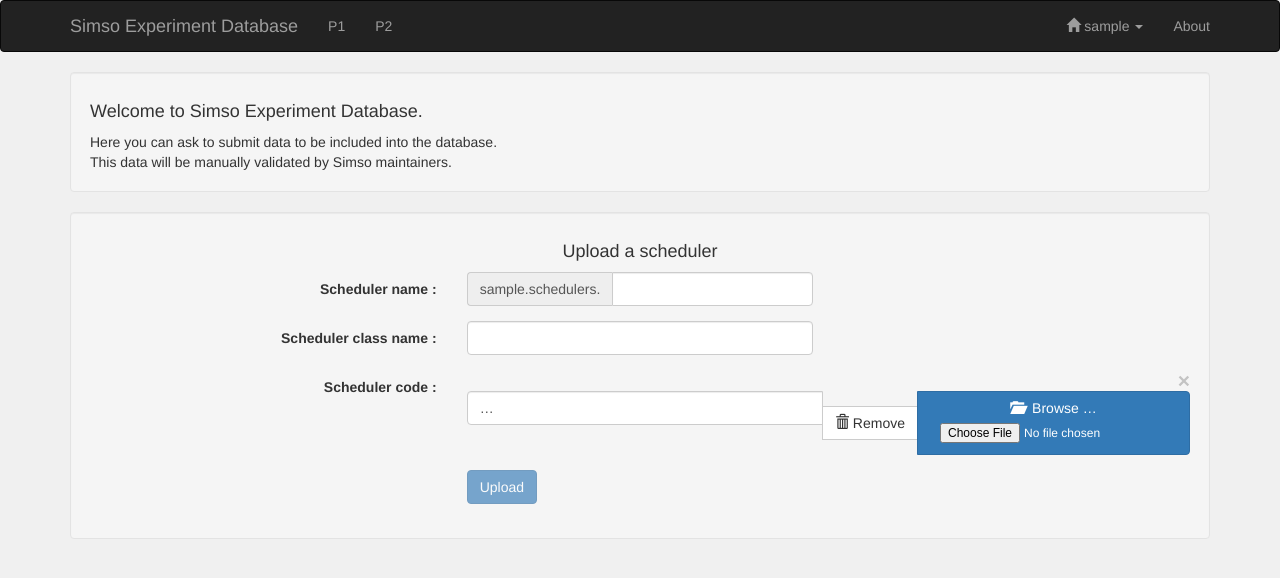
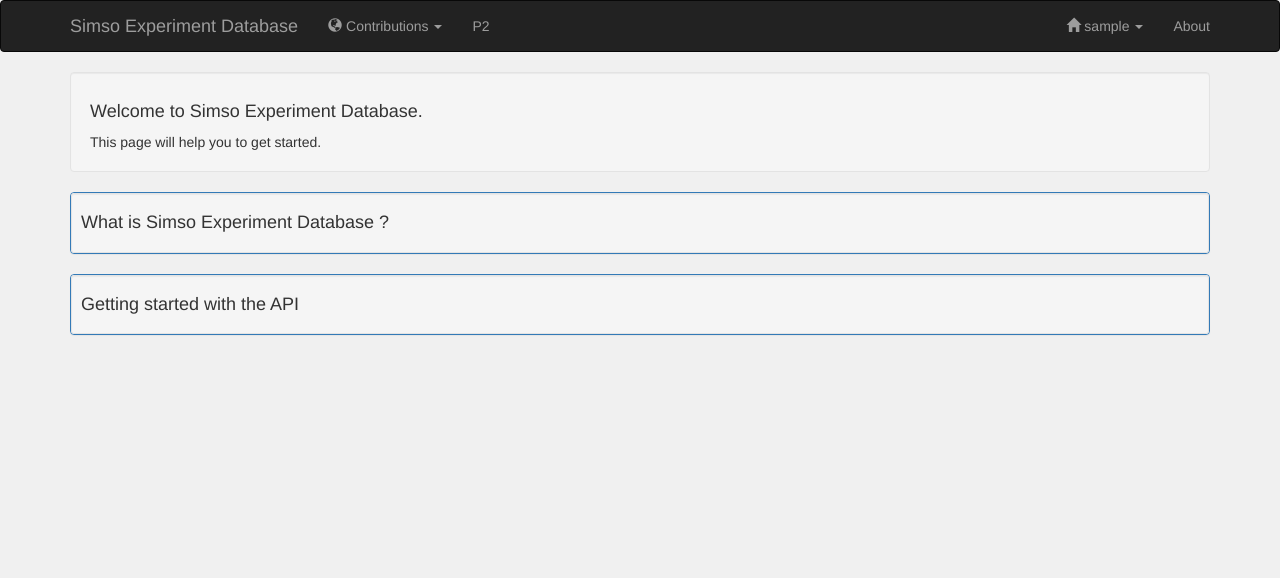
Before and after one commit to Scriptopathe/simso-exp, a Django app: page / in a window 1280 px wide. Shown: the top 578 px of the page. Run offline with Django 3.2, Linux system fonts and the light colour scheme; the visitor is signed in with stand-in values (Sample User, id 1); parts of the project's set-up code (start-up, migrations or seed data) failed here and were passed over; some libraries are stand-ins or nearby versions.

Commit message:
Added documentation in the start page and moved upload_scheduler to a different page

```diff
--- a/simsoexp/static/style.css
+++ b/simsoexp/static/style.css
@@ -38,3 +38,7 @@ body {
     border-radius: 10px; border: 2px solid #A0A0FF;
 	margin: 1em;
 }
+
+.blue {
+	color: dodgerblue;
+}
--- a/simsoexp/templates/app.html
+++ b/simsoexp/templates/app.html
@@ -2,155 +2,242 @@
 
 {% block content %}
 
+{% load staticfiles %}
+<script src="{% static 'ace.js' %}" type="text/javascript" charset="utf-8"></script>
 
 <div class="well">
     <h4>Welcome to Simso Experiment Database.</h4>
-    Here you can ask to submit data to be included into the database.<br />
-    This data will be manually validated by Simso maintainers.<br />
-</div>
-<div class="well">
-    <form id="sched_upload_form" class="form-horizontal" method="post"
-        action="{% url 'simsoexp.views.upload_scheduler' %}">
-
-        {% csrf_token %}
-        <center><h4>Upload a scheduler</h4></center>
-        <div class="form-group">
-            <label class="control-label col-sm-4">Scheduler name : </label>
-            <div class="col-sm-4">
-                <div class="input-group">
-                    <span class="input-group-addon">{{user.username}}.schedulers.</span>
-                    <input class="form-control" type="text" name="sched_name"></input>
+    This page will help you to get started.
 </div>
 
+<div class="panel panel-primary">
+	<div class="well well-sm"
+		data-toggle="collapse"
+		style="margin-bottom: 0px; cursor: pointer;"
+		data-target="#collapse1">
+        <h4>What is Simso Experiment Database ?</h4>
     </div>
-            <div id="name_error" class="alert alert-danger alert-sm col-sm-4 info" style="display: none">
 
+    <div id="collapse1" class="panel-collapse collapse" style="margin: 1em;">
+
+        <div class="">
+            <h4 class="blue">
+                What is Simso Experiment Database ?
+            </h4>
+            <p align="justify">
+                Simso Experiment Database is an open source platform for sharing experiments made with Simso.
+                It provides a collection of Test Sets and Schedulers that can be used to make experiments with Simso.
+                A Test Set is a set of many Simso Configuration files which are used to analyse the behavior of a scheduler
+                a lot of different scenarios.
+                All these features are designed to help researchers working on Scheduling algorithms to be able to reproduce
+                other people's experiments.
+            </p>
+            <h4 class="blue">
+                What can I do with Simso Experiment Database ?
+            </h4>
+            <p align="justify">
+                The platform is composed of 2 main services :
+                <div class="well well-sm">
+                    <h5 class="blue">A simple yet powerful python API that helps you :</h5>
+                    <ul>
+                        <li>
+                            Run simulations using schedulers and test sets in the Database.
+                        </li>
+                        <li>
+                            Upload your own test sets
+                            <div class="alert alert-warning alert-sm">
+                                Note : Test Sets are validated manually by the Database maintainers.
                             </div>
+                        </li>
+                    </ul>
                 </div>
-        <div class="form-group">
-            <label class="control-label col-sm-4">Scheduler class name : </label>
-            <div class="col-sm-4">
-                <input class="form-control" type="text" name="sched_class_name"></input>
+                <div class="well well-sm">
+                    <h5 class="blue">A Web Service (this website) which helps you :</h5>
+                    <ul>
+                        <li>
+                            Upload your own scheduler.
+                            <div class="alert alert-warning alert-sm">
+                                Note : Schedulers are validated manually by the Database maintainers.
                             </div>
-            <div id="class_name_error" class="alert alert-danger alert-sm col-sm-4 info" style="display: none">
-
+                        </li>
+                        <li>
+                            View the other users contributions : Schedulers, Test Sets, Experiment results...
+                        </li>
+                    </ul>
                 </div>
+            </p>
         </div>
-        <div class="form-group">
-            <label class="control-label col-sm-4">Scheduler code : </label>
-            <div class="col-sm-8">
-                <input data-show-upload="false" class="file input-sm " type="file" name="sched_file"></input>
     </div>
 </div>
 
-        <div class="form-group">
-            <label class="control-label col-sm-4"></label>
-            <div class="col-sm-4">
-                <input disabled class="btn btn-primary" type="submit" value="Upload" />
-                 <span id="upload_animation" style="display: none">
-                    <span class="glyphicon glyphicon-refresh glyphicon-refresh-animate">
-                    </span> Uploading...
-                 </span>
+<div class="panel panel-primary">
+	<div class="well well-sm"
+		data-toggle="collapse"
+		style="margin-bottom: 0px; cursor: pointer;"
+		data-target="#collapse2">
+        <h4>Getting started with the API</h4>
+    </div>
+    <div id="collapse2" class="panel-collapse collapse" style="margin: 1em;">
+        <!-- Requirements -->
+        <h4 class="blue">
+            System requirements
+        </h4>
+        <p>
+            The following components are required in order to run the API :
+            <ul>
+                <li><a href="https://www.python.org/downloads/">Python 3.x</a></li>
+                <li><a href="http://projects.laas.fr/simso/doc/introduction.html">Simso</a></li>
+            </ul>
+        </p>
+        <h4 class="blue">
+            Installing the API.
+        </h4>
+        <p>
+            TODOOOOOOOOOOOOOOOOOOOOOOOOOOOOOOOOOOOOOOOOOOOOOOOOOOOOOOOOOOOOOOOOOOo
+        </p>
+        <!-- Connecting to the database -->
+        <h4 class="blue">
+            Connecting to the database.
+        </h4>
+        <div readonly class="editor" id="editor1" style="height: 6em">from simsoexp.simsodb import SimsoDatabase, Experiment
+# First way : you'll be prompted credentials in command line.
+db = SimsoDatabase("{{ domain }}")
+# Second way : provide your credentials
+db = SimsoDatabase("{{ domain }}", "username", "password")</div>
+
+
+        <!-- Running an experiment with local configuration. -->
+        <h4 class="blue">
+            Running an experiment with a custom configuration.
+        </h4>
+        <p>
+            This example shows how to run an experiment using local Simso Configuration files.
+            Here, the files are read from disk, but you can create Simso Configuration files manually or
+            with a generator
+            (see <a href="http://projects.laas.fr/simso/doc/text_mode.html#creating-a-configuration-from-scratch">Creating a configuration from scratch</a>).
+
+            <div class="alert alert-warning">
+                <span class="glyphicon glyphicon-warning-sign"></span>
+                You cannot upload an experiment to the Database when you used a custom test set.
+                You must upload the test set first, and wait for the Database maintainers to validate it.
+            </div>
+        </p>
+        <div readonly class="editor" id="editor2" style="height: 21em"># Configure the experiment.
+scheduler_name = "simso.schedulers.EDF"
+files = ["test/test.xml", "test/configuration.xml"]
+
+# Create the experiment.
+config = [Configuration(f) for f in files]
+e = Experiment(db, config, db.schedulers(scheduler_name)[0])
+
+# Run the experiment
+e.run()
+
+# In this case : you cannot upload the experiment.
+# e.upload()
+
+# Get the metrics
+print(repr(e.metrics))
+
+# Get the simulation results
+print(repr(e.results))</div>
+
+        <!-- remote conf -->
+        <h4 class="blue">
+            Running an experiment with a remote configuration.
+        </h4>
+        <p>
+            This example shows how to run an experiment using remote Simso Configuration files.
+            After running the experiment, you can upload it to the Database.
+
+            <div class="alert alert-warning">
+                <span class="glyphicon glyphicon-warning-sign"></span>
+                Only the most relevant metrics will be sent to the database.
+                The full experiment results trace won't be uploaded.
+                However, the experiment can easily be reproduced to get the same results.
+            </div>
+        </p>
+        <div readonly class="editor" id="editor3" style="height: 22em">scheduler_name = "superman.schedulers.EDF"
+
+# Gets all the categories
+categories = db.categories()
+
+# Gets all the testset for the choosen category
+testsets = db.testsets(categories[0])
+
+# Selects a testset
+testset = testsets[0]
+
+# Create the experiment
+e = Experiment(db, testset, db.schedulers(scheduler_name)[0])
+
+# Runs the experiment
+e.run()
+
+# [Optional] Uploads the experiment results to the database
+e.upload()
+</div>
+        <!-- remote conf -->
+        <h4 class="blue">
+            Uploading a Test Set.
+        </h4>
+        <p>
+            This example shows how to upload a Test Set.
+
+            <div class="alert alert-warning">
+                <span class="glyphicon glyphicon-warning-sign"></span>
+                The categories you choose for the test set must already exist in the Database.
+                (unless you are an database Administrator)
+            </div>
+        </p>
+
+        <div readonly class="editor" id="editor4" style="height: 12em"># Test meta data
+test_name = "my_test_name"
+categories = ["test_category1"]
+description = "description"
+
+# Configuration files.
+files = ["test/test.xml", "test/configuration.xml"]
+conf_files = [Configuration(f) for f in files]
+
+db.upload_testset(test_name, description, categories, conf_files)</div>
+
+    <!-- END -->
+        <h4 class="blue">
+            Getting experiment results.
+        </h4>
+        <p>
+            This example demonstrates how to retrieve experiment results from the database.
+            Of course, there are other ways to retrieve a test set from the database (you can
+            go the one you want given its id / name).
+        </p>
+        <div readonly class="editor" id="editor5" style="height: 17em">scheduler_name = "superman.schedulers.EDF"
+
+# Gets all the categories
+categories = db.categories()
+
+# Gets all the testset for the choosen category
+testsets = db.testsets(categories[0])
+
+# Selects a testset
+testset = testsets[0]
+
+# Gets the results
+res = db.results(testset, db.schedulers(scheduler_name)[0])
+
+print(repr(res))</div>
     </div>
 </div>
 
-        <div class="form-group info" id="upload_success" style="display: none">
-            <label class="control-label col-sm-4"></label>
-            <div class="col-sm-8">
-                <div id="upload_success_text" class="alert alert-success">
-                    File Successfully uploaded.
-                </div>
-            </div>
-        </div>
-        <div class="form-group info" id="upload_error" style="display: none">
-            <label class="control-label col-sm-4"></label>
-            <div class="col-sm-8">
-                <div  class="alert alert-danger">
-                    Error during file upload. The server may have experienced an internal error.
-                </div>
-            </div>
-        </div>
-        <div class="form-group info" id="form_error" style="display: none">
-            <label class="control-label col-sm-4"></label>
-            <div class="col-sm-8">
-                <div  class="alert alert-danger">
-                    Error during file upload. Check the that the data you submited is valid.
-                </div>
-            </div>
-        </div>
-    </form>
+<script>
 
-    <script>
-        var loading = false;
-        var selected_content = "";
-        $('input[name="sched_file"]').on('filecleared', function(evt) {
-            $('input[value="Upload"]').attr('disabled', true);
+for(var i = 1; i <= 5; i++) {
+    var editor = ace.edit("editor" + i);
+    editor.setReadOnly(true);
+    editor.setTheme("ace/theme/chrome");
+    editor.getSession().setMode("ace/mode/python");
+}
 
-        });
-        $('input[name="sched_file"]').change(function(evt) {
-            var file = evt.target.files[0];
-            var reader = new FileReader();
-
-            reader.onload = function(e) {
-                selected_content = e.target.result;
-                loading = false;
-                $('input[value="Upload"]').attr('disabled', false);
-            };
-
-            reader.readAsText(file);
-            loading = true;
-        });
-        $("#sched_upload_form").submit(function(event) {
-            // Prevent from submiting normally
-            event.preventDefault();
-            var form = $(this);
-            var name = form.find('input[name="sched_name"]').val();
-            var class_name = form.find('input[name="sched_class_name"]').val();
-            var url = form.attr('action');
-            var posting = $.post(url, {
-                csrfmiddlewaretoken: "{{ csrf_token }}",
-                sched_name: name,
-                sched_class_name: class_name,
-                sched_content: selected_content
-            });
-            $('.info').css('display', 'none');
-            $('#upload_animation').css('display', 'inline');
-            posting.done(function(data) {
-                $('#upload_animation').css('display', 'none');
-                if(data.indexOf("error") > -1) {
-                    // There is an error
-                    $('#form_error').css('display', 'block');
-                    var msgCode = data.split(':');
-                    var errorMessage = msgCode[2];
-                    var errorTarget = msgCode[1];
-                    if(errorTarget == "name") {
-                        $('#name_error').css('display', 'block');
-                        $('#name_error').text(errorMessage);
-                    } else if (errorTarget == "class_name") {
-                        $('#class_name_error').css('display', 'block');
-                        $('#class_name_error').text(errorMessage);
-                    }
-                } else {
-                    // Everything went fine.
-                    $('#upload_success').css('display', 'block');
-                    if(data == "new") {
-                        $('#upload_success_text').text("New scheduler " + name +" successfully uploaded.");
-                    }
-                    else if(data == "override") {
-                        $('#upload_success_text').text("Scheduler " + name + " successfully updated.");
-                    }
-                    else {
-                        $('#upload_success_text').text("Unkown answer from the server...");
-                    }
-                }
-            });
-
-            // Shows an error message when the posting fails.
-            posting.fail(function(data) {
-                $('#upload_error').css('display', 'block');
-            });
-        });
 </script>
-</div>
 
 {% endblock %}
--- a/simsoexp/templates/index.html
+++ b/simsoexp/templates/index.html
@@ -18,7 +18,24 @@
 				<a class="navbar-brand" href="{% url 'simsoexp.views.index' %}">Simso Experiment Database</a>
 			</div>
 			<ul class="nav navbar-nav">
-				<li><a href="">P1</a></li>
+				<li class="dropdown">
+					<a href="#" class="dropdown-toggle"
+						data-toggle="dropdown" role="button"
+						aria-haspopup="true" aria-expanded="false">
+						<span class="glyphicon glyphicon-globe"></span> Contributions <span class="caret"></span>
+					</a>
+					<ul class="dropdown-menu">
+  						<li class="dropdown-header"><span class="glyphicon glyphicon-upload"></span> Upload</li>
+						<li><a href="{% url 'simsoexp.views.scheduler_upload_form' %}">Scheduler</a></li>
+
+  						<li class="dropdown-header"><span class="glyphicon glyphicon-briefcase"></span> View</li>
+						<li><a href="{% url 'simsoexp.views.contributions' %}?type=scheduler"> Schedulers</a></li>
+						<li><a href="{% url 'simsoexp.views.contributions' %}?type=testset"> Testsets</a></li>
+						<li><a href="{% url 'simsoexp.views.contributions' %}?type=results"> Experiment Results</a></li>
+					</ul>
+				</li>
+
+
 				<li><a href="">P2</a></li>
 			</ul>
 
@@ -32,11 +49,7 @@
 					</a>
 
 					<ul class="dropdown-menu">
-						<li>
-							<a href="{% url 'simsoexp.views.contributions' %}">
-								 <span class="glyphicon glyphicon-briefcase"></span> Contributions
-							</a>
-						</li>
+
 						<li>
 							<a href="{% url 'simsoexp.views.notifications' %}">
 							<span class="glyphicon glyphicon-bell"></span> Notifications
```
Also changed, not shown: simsoexp/templates/upload_scheduler.html (added, +156 -0 lines). Lines whose indentation alone changed are shown as unchanged.
